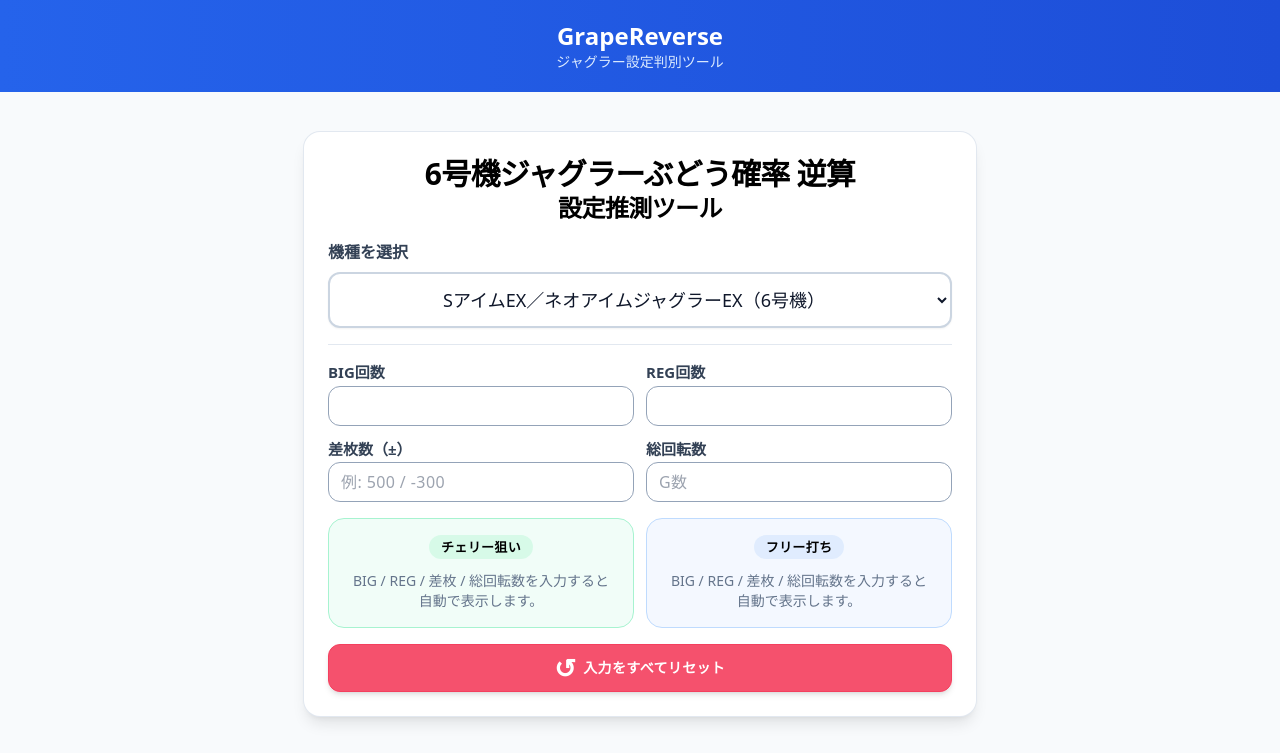
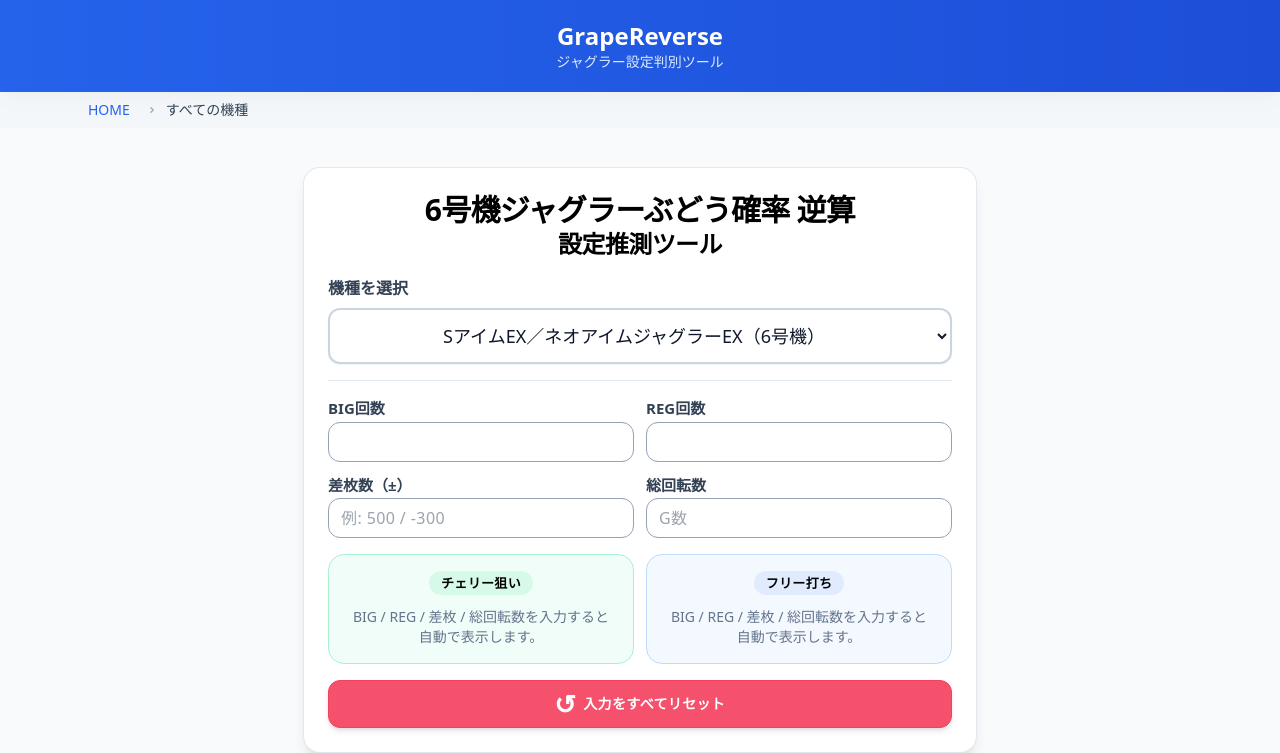
Before and after one commit to takosuke-88/grape-reverse, a React (Vite) app: page /all in a window 1280 px wide. Shown: the top 753 px of the page. Built offline with nearby package versions, Linux system fonts and the light colour scheme.

Commit message:
パンクズ追加

```diff
--- a/src/App.tsx
+++ b/src/App.tsx
@@ -1,5 +1,6 @@
 import { BrowserRouter, Routes, Route, Navigate } from 'react-router-dom'
 import Header from './components/Header'
+import Breadcrumbs from './components/Breadcrumbs'
 import HomePage from './pages/HomePage'
 import AllMachinesPage from './pages/AllMachinesPage'
 import AimEX6Page from './pages/AimEX6Page'
@@ -16,6 +17,9 @@ export default function App() {
     <BrowserRouter>
       {/* 全ページ共通のヘッダー */}
       <Header />
+
+      {/* パンくずリスト */}
+      <Breadcrumbs />
 
       <Routes>
         {/* トップページ（機種一覧） */}
--- /dev/null
+++ b/src/components/Breadcrumbs.tsx
@@ -0,0 +1,83 @@
+import { Link, useLocation } from 'react-router-dom'
+import { ALL_MACHINES } from '../data/machineSpecs'
+
+export default function Breadcrumbs() {
+  const location = useLocation()
+
+  // トップページでは表示しない
+  if (location.pathname === '/' || location.pathname === '') {
+    return null
+  }
+
+  // URLパスと機種キーのマッピング
+  const pathToKey: Record<string, string> = {
+    '/aimex': 'aim_ex6',
+    '/myjuggler5': 'myj5',
+    '/funky2': 'funky2',
+    '/gogo3': 'gogo3',
+    '/girlsss': 'girls_ss',
+    '/ultramiracle': 'ultra_miracle',
+    '/mister': 'mister',
+    '/happyv3': 'happy_v3',
+  }
+
+  // 現在のパスから機種情報を取得
+  const currentKey = pathToKey[location.pathname]
+  const currentMachine = currentKey ? ALL_MACHINES.find(m => m.key === currentKey) : null
+
+  // パンくずリストの項目を生成
+  const breadcrumbItems: Array<{ label: string; path?: string }> = [
+    { label: 'HOME', path: '/' },
+  ]
+
+  if (location.pathname === '/all') {
+    breadcrumbItems.push({ label: 'すべての機種' })
+  } else if (currentMachine) {
+    breadcrumbItems.push({ label: currentMachine.label })
+  } else {
+    // その他のページ（404など）
+    return null
+  }
+
+  return (
+    <nav aria-label="Breadcrumb" className="w-full bg-slate-100/80 py-2 dark:bg-slate-900/80">
+      <div className="mx-auto max-w-6xl px-4 sm:px-6">
+        <ol className="flex items-center space-x-2 text-xs sm:text-sm">
+          {breadcrumbItems.map((item, index) => {
+            const isLast = index === breadcrumbItems.length - 1
+
+            return (
+              <li key={index} className="flex items-center">
+                {index > 0 && (
+                  <svg
+                    className="mx-2 h-3 w-3 flex-shrink-0 text-slate-400 dark:text-slate-600"
+                    fill="currentColor"
+                    viewBox="0 0 20 20"
+                  >
+                    <path
+                      fillRule="evenodd"
+                      d="M7.293 14.707a1 1 0 010-1.414L10.586 10 7.293 6.707a1 1 0 011.414-1.414l4 4a1 1 0 010 1.414l-4 4a1 1 0 01-1.414 0z"
+                      clipRule="evenodd"
+                    />
+                  </svg>
+                )}
+                {isLast ? (
+                  <span className="font-medium text-slate-700 dark:text-slate-300">
+                    {item.label}
+                  </span>
+                ) : (
+                  <Link
+                    to={item.path || '/'}
+                    className="text-blue-600 hover:text-blue-800 hover:underline dark:text-blue-400 dark:hover:text-blue-300"
+                  >
+                    {item.label}
+                  </Link>
+                )}
+              </li>
+            )
+          })}
+        </ol>
+      </div>
+    </nav>
+  )
+}
--- a/src/pages/HomePage.tsx
+++ b/src/pages/HomePage.tsx
@@ -27,7 +27,7 @@ export default function HomePage() {
   }, [])
 
   return (
-    <div className="min-h-screen w-full bg-slate-50 px-4 py-8 dark:bg-slate-950">
+    <div className="min-h-screen w-full bg-slate-50 px-6 py-8 sm:px-8 dark:bg-slate-950">
       <div className="mx-auto flex max-w-2xl flex-col items-center gap-6">
         {/* ヘッダー */}
         <div className="text-center space-y-2">
@@ -40,7 +40,7 @@ export default function HomePage() {
         </div>
 
         {/* 機種一覧リスト */}
-        <div className="w-full space-y-3">
+        <div className="w-full space-y-3 px-1 sm:px-0">
           {ALL_MACHINES.map(machine => {
             const urlPath = getUrlPathForMachine(machine.key)
             const themeClass = MACHINE_THEMES[machine.key] || 'bg-gradient-to-r from-slate-600 to-slate-800 text-white'
```
